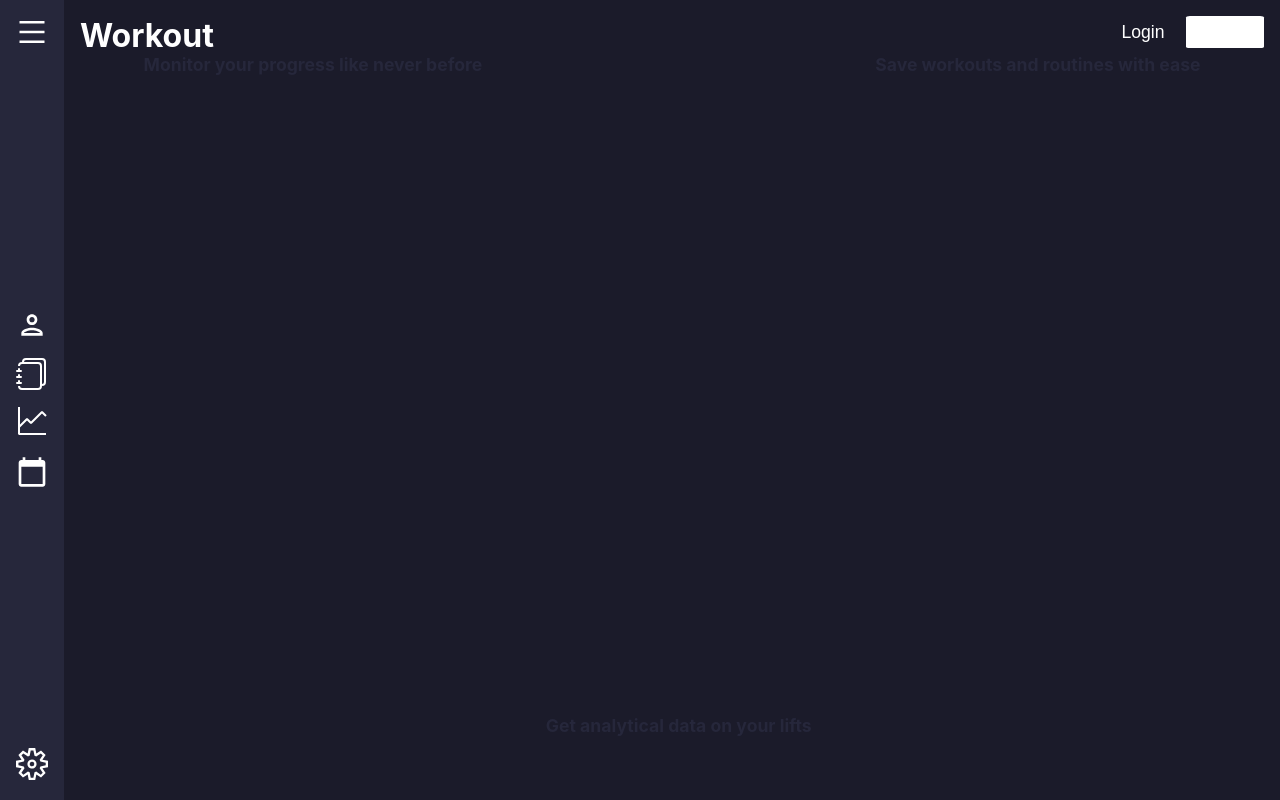
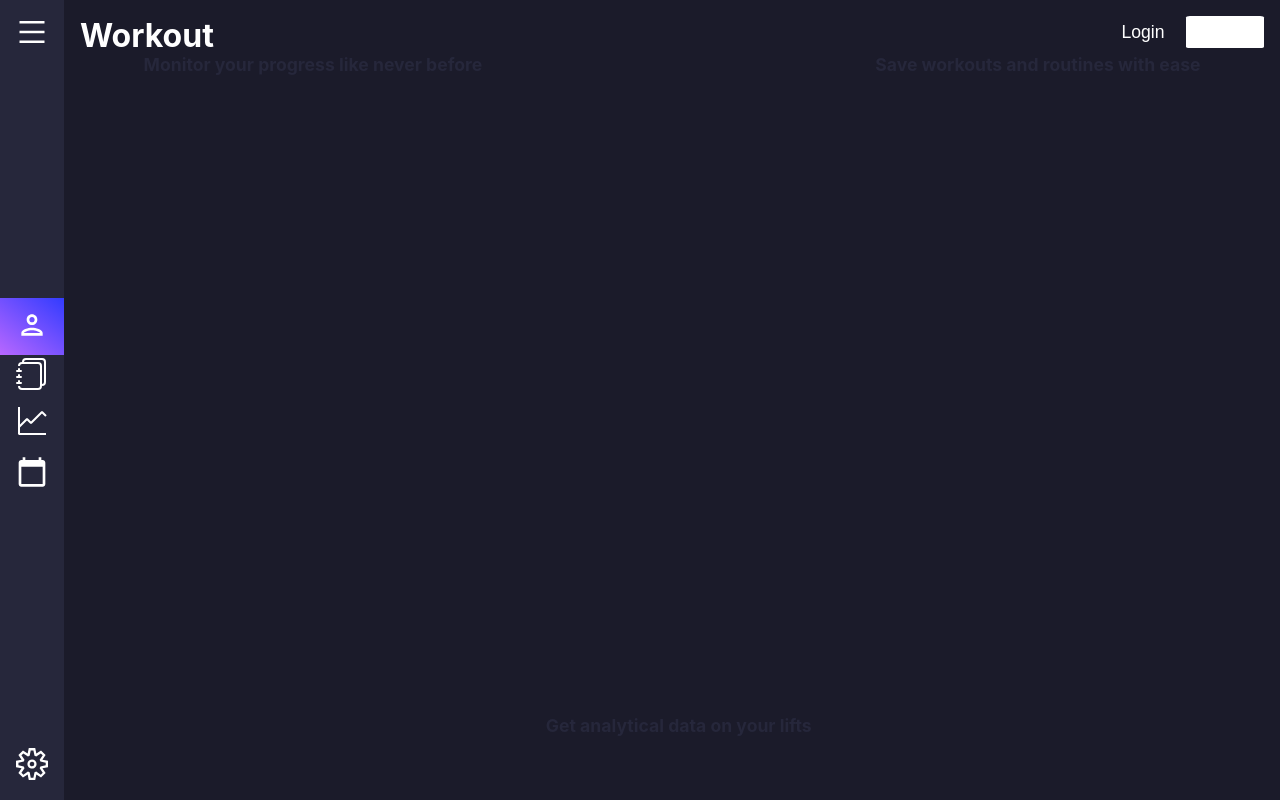
Before and after one commit to andyyyho/workout_app, a React (Create React App) app in the folder frontend/: page / in a window 1280 px wide. Built offline with nearby package versions, Linux system fonts and the light colour scheme.

Commit message:
Changed navbar to allow for active tab selection

```diff
--- a/frontend/src/components/navbar/Navbar.js
+++ b/frontend/src/components/navbar/Navbar.js
@@ -1,4 +1,4 @@
-import { Link } from 'react-router-dom'
+import { NavLink } from 'react-router-dom'
 import { VscGraphLine as Graph, VscSettingsGear as Gear } from 'react-icons/vsc'
 import { BsJournals as Journal } from 'react-icons/bs'
 import { MdOutlinePerson as Person, MdCalendarToday as Calendar } from 'react-icons/md'
@@ -14,16 +14,16 @@ function Navbar() {
 
             <ul className='icons'>
                 <li>
-                    <Link to='/'><Person/></Link>
+                    <NavLink to='/'><Person/></NavLink>
                 </li>
                 <li>
-                    <Link to='/workouts'><Journal/></Link>
+                    <NavLink to='/workouts'><Journal/></NavLink>
                 </li>
                 <li>
-                    <Link to='/data'><Graph/></Link>
+                    <NavLink to='/data'><Graph/></NavLink>
                 </li>
                 <li>
-                    <Link to='/calendar'><Calendar/></Link>
+                    <NavLink to='/calendar'><Calendar/></NavLink>
                 </li>
             </ul>
 
--- a/frontend/src/components/navbar/navbar.scss
+++ b/frontend/src/components/navbar/navbar.scss
@@ -20,6 +20,13 @@
     .settings-button {
         margin-bottom: 1rem;
     }
+    .active {
+        background: linear-gradient(38deg, rgba(184,103,255,1) 0%, rgba(50,60,255,1) 100%);
+    }
+    svg {
+        font-size: 2rem;
+        width: 4rem;
+    }
 }
 
 .icons {
@@ -31,12 +38,10 @@
     }
 
     a {
+        padding-top: .25rem;
+        padding-bottom: .25rem;
         text-decoration: none;
         color: inherit;
         font-size: 2.5rem;
     }
 }
-
-svg {
-    font-size: 2rem;
-}
```
